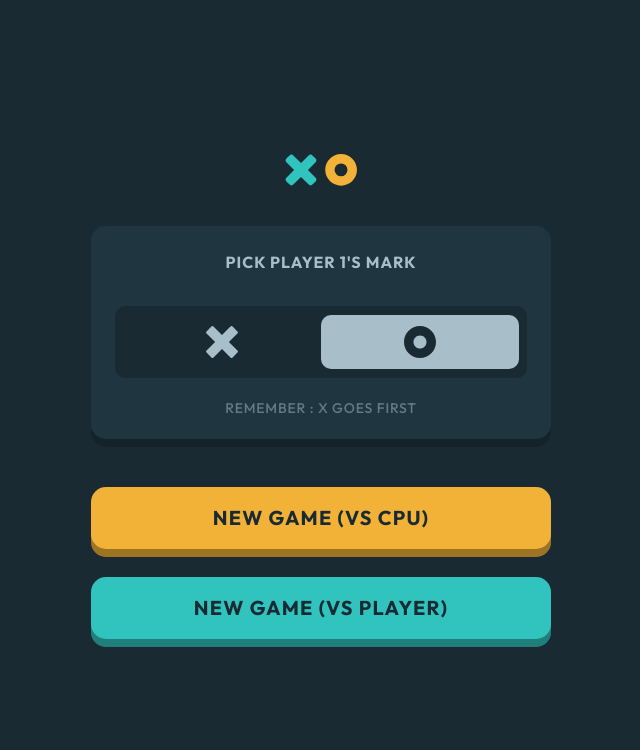
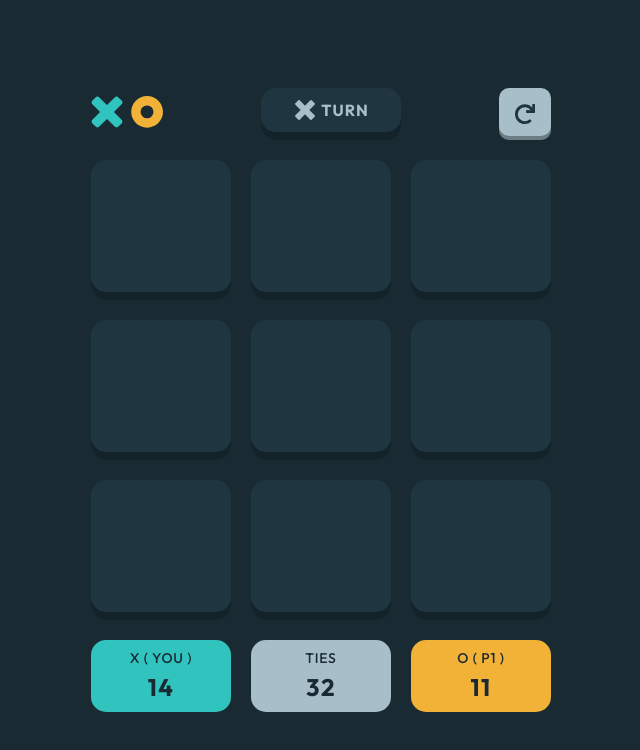
Before and after one commit to mehdi-zibout/fem-tic-tac-toe, a React (Vite) app: page / in a window 1280 px wide. Shown: the top 750 px of the page, without its empty margins (319-959 px from the left). Built offline with nearby package versions, Linux system fonts and the light colour scheme.

Commit message:
Add game view

```diff
--- a/src/App.tsx
+++ b/src/App.tsx
@@ -1,12 +1,10 @@
-/// <reference types="vite-plugin-svgr/client" />
-import Button from "./Components/Button";
-import { ReactComponent as Restart } from "./assets/icon-restart.svg";
-import NewGameMenu from "./Views/NewGameMenu";
+import GameView from "./Views/GameView";
 
 const App = () => {
   return (
-    <main className="w-screen h-screen overflow-hidden bg-darkNavy px-6 flex justify-center items-center">
-      <NewGameMenu isP1X={false} />
+    <main className="w-screen h-screen overflow-hidden bg-darkNavy px-6 flex justify-center items-center text-darkNavy">
+      <GameView />
+      {/* <NewGameMenu isP1X={false} /> */}
     </main>
     // <div className="bg-darkNavy w-screen h-screen flex flex-col justify-center items-center">
     //   <div className="my-4">
--- a/src/Components/Card.tsx
+++ b/src/Components/Card.tsx
@@ -8,7 +8,7 @@ const Card = ({
   return (
     <div
       {...props}
-      className={`bg-semiDarkNavy rounded-[15px] p-6 shadow-[inset_0px_-8px_0px_rgba(0,0,0,0.35)] flex justify-center items-center flex-col ${className}`}
+      className={` rounded-[15px] shadow-[inset_0px_-8px_0px_rgba(0,0,0,0.35)]  ${className}`}
     >
       {children}
     </div>
--- /dev/null
+++ b/src/Views/GameView.tsx
@@ -0,0 +1,143 @@
+/// <reference types="vite-plugin-svgr/client" />
+import type { Dispatch, SetStateAction } from "react";
+import { useState } from "react";
+import { ReactComponent as Logo } from "../assets/logo.svg";
+import { ReactComponent as Xicon } from "../assets/icon-x.svg";
+import { ReactComponent as Oicon } from "../assets/icon-o.svg";
+import { ReactComponent as Ohover } from "../assets/icon-o-outline.svg";
+import { ReactComponent as Xhover } from "../assets/icon-x-outline.svg";
+import { ReactComponent as Restart } from "../assets/icon-restart.svg";
+import Button from "../Components/Button";
+import Card from "../Components/Card";
+
+type GameViewProps = {
+  game: (0 | 1 | -1)[][];
+  setGame: Dispatch<SetStateAction<(0 | 1 | -1)[][]>>;
+  setTurn: Dispatch<SetStateAction<boolean>>;
+  turn: boolean;
+};
+const GameView = () => {
+  const [game, setGame] = useState<(0 | -1 | 1)[][]>([
+    [0, 0, 0],
+    [0, 0, 0],
+    [0, 0, 0],
+  ]);
+  const [turn, setTurn] = useState(true);
+  const handleClick = (i: 0 | 1 | -1, j: 0 | 1 | -1) => {
+    const newGameState = game;
+    if (turn) newGameState[i][j] = 1;
+    else newGameState[i][j] = -1;
+    setGame(newGameState);
+    const x = determineWinner(newGameState);
+    console.log(x);
+    if (x === 1) console.log("X won");
+    if (x === -1) console.log("O won");
+    if (x === 0) console.log("draw");
+    setTurn(!turn);
+  };
+  return (
+    <div className="flex flex-col justify-between tablet:justify-center items-center tablet:w-[28.75rem] w-[20.5rem] h-[32.25rem] tablet:h-[38.94rem]">
+      <header className="flex justify-between w-full tablet:mb-5">
+        <Logo className="mt-2" />
+        <Card className="group bg-semiDarkNavy mt-2 tablet:mt-0 h-10 w-[6rem] tablet:h-[3.25rem]  tablet:w-[8.75rem] pt-2 px-4 pb-4 flex justify-center items-center relative">
+          {turn ? (
+            <Xicon className="fill-silver scale-[0.25]  tablet:scale-[0.3125]  absolute -left-2 tablet:left-3  " />
+          ) : (
+            <Oicon className="fill-silver scale-[0.25]  tablet:scale-[0.3125]  absolute -left-2 tablet:left-3  " />
+          )}
+
+          <div className=" -mr-7 text-silver text-hxs text-[14px] tablet:text-hxs uppercase">
+            turn
+          </div>
+        </Card>
+        <Button
+          cType="secondary"
+          cColor="blue"
+          className="block"
+          onClick={() =>
+            setGame([
+              [0, 0, 0],
+              [0, 0, 0],
+              [0, 0, 0],
+            ])
+          }
+        >
+          <Restart />
+        </Button>
+      </header>
+      <main className="w-full">
+        {game.map((row, i) => (
+          <div key={i} className="flex mb-5">
+            {row.map((field, j) => (
+              <Card
+                onClick={() => {
+                  if (!game[i][j])
+                    handleClick(i as 0 | 1 | -1, j as 0 | 1 | -1);
+                }}
+                key={`(${i},${j})`}
+                className={`bg-semiDarkNavy  cursor-pointer w-24 h-24 tablet:w-[8.75rem] tablet:h-[8.75rem] flex justify-center items-center first-of-type:mr-5 last-of-type:ml-5`}
+              >
+                {field === 0 ? (
+                  turn ? (
+                    <Xhover className="fill-lightBlue scale-[0.625] tablet:scale-100 opacity-0 hover:opacity-100 duration-200  transition" />
+                  ) : (
+                    <Ohover className="fill-lightYellow  scale-[0.625] tablet:scale-100 opacity-0 hover:opacity-100 duration-200 transition" />
+                  )
+                ) : field === 1 ? (
+                  <Xicon className="fill-lightBlue scale-[0.625] tablet:scale-100" />
+                ) : (
+                  <Oicon className="fill-lightYellow  scale-[0.625] tablet:scale-100" />
+                )}
+              </Card>
+            ))}
+          </div>
+        ))}
+        <footer className="w-full flex justify-between">
+          <Card className="shadow-none text-center bg-lightBlue w-24 h-16 tablet:w-[8.75rem] tablet:h-[4.5rem] flex flex-col justify-center items-center">
+            <div className="text-body">X ( YOU )</div>
+            <div className="text-hm">14</div>
+          </Card>
+          <Card className="shadow-none text-center bg-silver w-24 h-16 tablet:w-[8.75rem] tablet:h-[4.5rem] flex flex-col justify-center items-center">
+            <div className="text-body">TIES</div>
+            <div className="text-hm">32</div>
+          </Card>
+          <Card className="shadow-none text-center bg-lightYellow w-24 h-16 tablet:w-[8.75rem] tablet:h-[4.5rem] flex flex-col justify-center items-center">
+            <div className="text-body">O ( P1 )</div>
+            <div className="text-hm">11</div>
+          </Card>
+        </footer>
+      </main>
+    </div>
+  );
+};
+
+export default GameView;
+
+function determineWinner(game: (0 | -1 | 1)[][]) {
+  // calculate sum of every line
+  // if sum is 3 X won if sum is -3 O won anything else is a draw
+  let sum = game[0][0] + game[1][1] + game[2][2];
+  if (sum === 3) return 1;
+  if (sum === -3) return -1;
+  sum = game[0][2] + game[1][1] + game[2][0];
+  if (sum === 3) return 1;
+  if (sum === -3) return -1;
+  for (let i = 0; i < 3; i++) {
+    sum = game[i][0] + game[i][1] + game[i][2];
+    if (sum === 3) return 1;
+    if (sum === -3) return -1;
+  }
+  for (let j = 0; j < 3; j++) {
+    sum = game[0][j] + game[1][j] + game[2][j];
+    if (sum === 3) return 1;
+    if (sum === -3) return -1;
+  }
+  let isDraw = true;
+  game.forEach((line) => {
+    line.forEach((move) => {
+      if (!move) isDraw = false;
+    });
+  });
+  if (isDraw) return 0;
+  return Infinity;
+}
--- a/src/Views/NewGameMenu.tsx
+++ b/src/Views/NewGameMenu.tsx
@@ -14,7 +14,7 @@ const NewGameMenu = ({ isP1X }: NGMProps) => {
   return (
     <div className="flex flex-col justify-center items-center">
       <Logo className="mb-8 tablet:mb-10" />
-      <Card className="mb-8 tablet:mb-10 tablet:w-[28.75rem]">
+      <Card className="p-6 bg-semiDarkNavy flex justify-center items-center flex-col mb-8 tablet:mb-10 tablet:w-[28.75rem]">
         <div className="uppercase text-hxs text-silver mb-8">
           pick player 1's mark
         </div>
```
